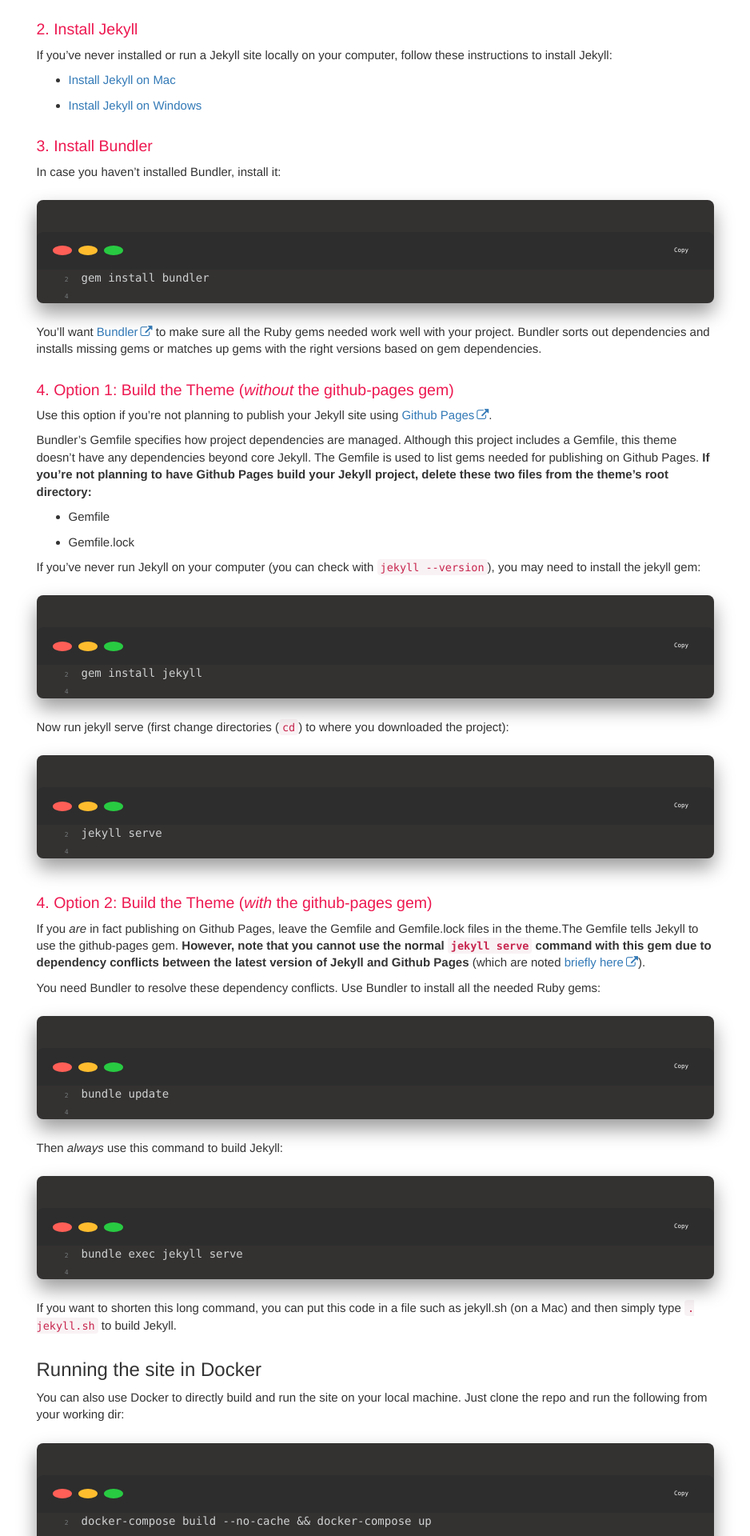
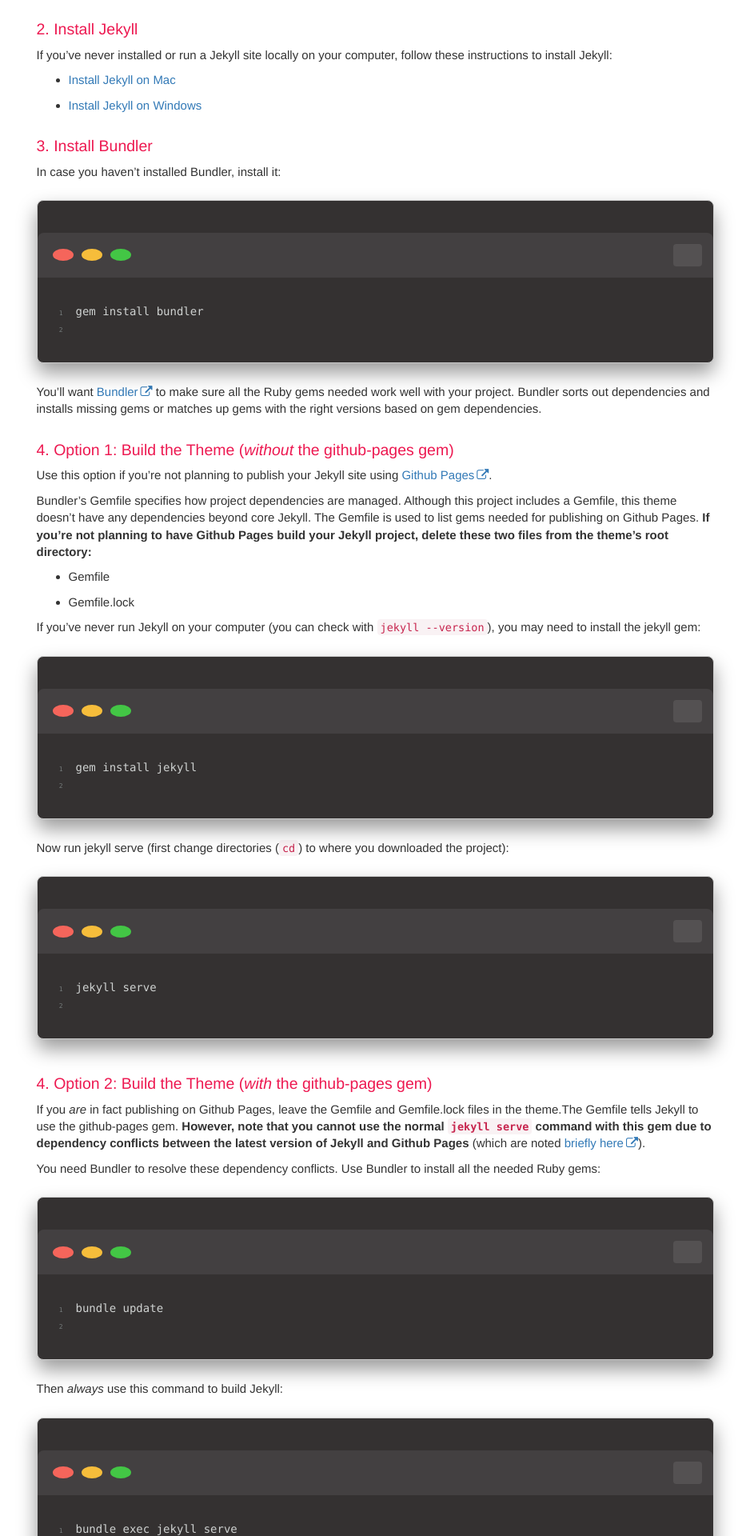
Before and after one commit to hann2a/hann2a.github.io, a Jekyll site: the page built from index.md, in a window 1280 px wide. Shown: the part 1241-3161 px from the top of the page at 80% size, without its empty margins (317-1255 px from the left). Built offline with Jekyll 4.4.1, drawn with Linux system fonts in a browser that asks for light colours; comment, search, counter and statistics services are not loaded; some of the changed text lies outside the part shown.

Commit message:
important2!

```diff
--- a/css/codeblock.css
+++ b/css/codeblock.css
@@ -1,6 +1,15 @@
-/* 기존 Jekyll 코드 블록과 호환되도록 수정 */
-pre.hljs {
+pre {
   position: relative;
+}
+pre::after {
+  content: attr(data-ke-language);
+  position: absolute;
+  bottom: 8px;
+  right: 12px;
+  color: #cfd2d1;
+  font-size: 12px;
+}
+.hljs {
   display: flex !important;
   flex-direction: column;
   padding: 0 !important;
@@ -8,33 +17,20 @@
   border-radius: 8px;
   box-shadow: 0 12px 24px rgb(0 0 0 / 40%);
   color: #cfd2d1;
-  background-color: #343131 !important;
+  background-color: #343131;
   font-family: Menlo, Courier, monospace;
-  border: none;
-  overflow: visible;
 }
-
-pre.hljs > code {
-  padding: 0;
-  background: transparent;
-  border: none;
-}
-
 .hljs .line {
   counter-increment: line-idx;
   line-height: 1.5;
-  padding: 0 16px;
-  min-height: 1.5em;
+  white-space: pre;
 }
-
 .hljs .line:hover {
   background-color: #262830;
 }
-
 .hljs .line:hover::before {
   color: #cfd2d1;
 }
-
 .hljs .line::before {
   content: counter(line-idx);
   width: 24px;
@@ -43,72 +39,56 @@
   margin-right: 16px;
   font-size: 0.8rem;
   color: #747a7a;
-  counter-increment: line-idx;
 }
-
 .hljs .code-header {
-  display: flex !important;
-  align-items: center !important;
-  justify-content: flex-start !important;
-  padding: 12px 20px !important;
-  background-color: #2d2d2d !important;
-  border-radius: 8px 8px 0 0 !important;
-  min-height: 45px !important;
+  display: flex;
+  align-items: center;
+  padding: 14px;
+  background-color: #434041;
+  border-radius: 8px 8px 0 0;
 }
-
 .hljs .code-header .btn {
-  border-radius: 50% !important;
-  width: 12px !important;
-  height: 12px !important;
-  margin-right: 8px !important;
-  border: none !important;
-  display: inline-block !important;
+  border-radius: 50%;
+  width: 15px;
+  height: 15px;
+  margin: 0 5px;
 }
-
 .hljs .code-header .btn.red {
-  background-color: #ff5f57 !important;
+  background-color: #f5655b;
 }
-
 .hljs .code-header .btn.yellow {
-  background-color: #ffbd2e !important;
+  background-color: #f6bd3b;
 }
-
 .hljs .code-header .btn.green {
-  background-color: #28ca42 !important;
+  background-color: #43c645;
 }
-
 .hljs .code-body {
   max-height: 600px;
-  margin: 0;
+  margin: 32px 8px;
   overflow: auto;
-  counter-reset: line-idx;
 }
-
 .hljs .code-body::-webkit-scrollbar {
   width: 12px;
 }
-
 .hljs .code-body::-webkit-scrollbar-thumb {
   background-color: rgb(1 2 3 / 80%);
   border-radius: 4px;
 }
-
 .hljs .code-body::-webkit-scrollbar-corner {
   display: none;
 }
-
 .hljs .copy-btn {
-  background-color: transparent;
+  background-color: #ffffff17;
   border: none;
   cursor: pointer;
   color: #fff;
-  font-size: 0.75rem;
-  padding: 6px 12px;
   border-radius: 4px;
+  width: 36px;
+  height: 28px;
   margin-left: auto;
   transition: 0.2s background-color;
+  font-size: 0;
 }
-
 .hljs .copy-btn:hover {
-  background-color: #555152;
+  background-color: #ffffff30;
 }
```
